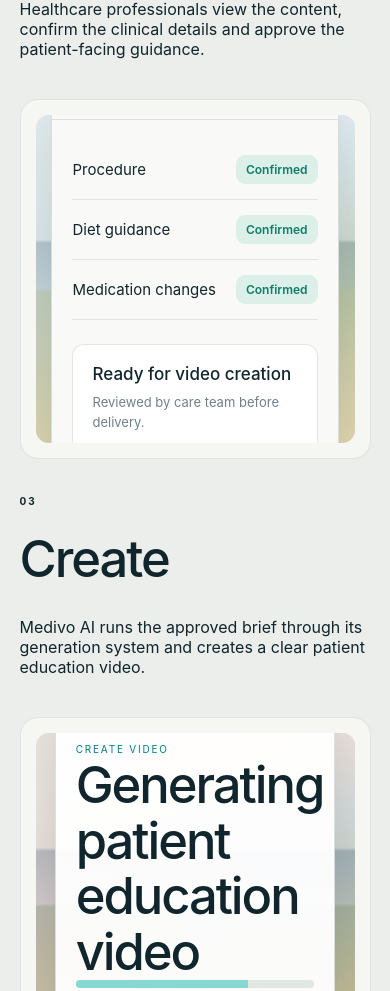
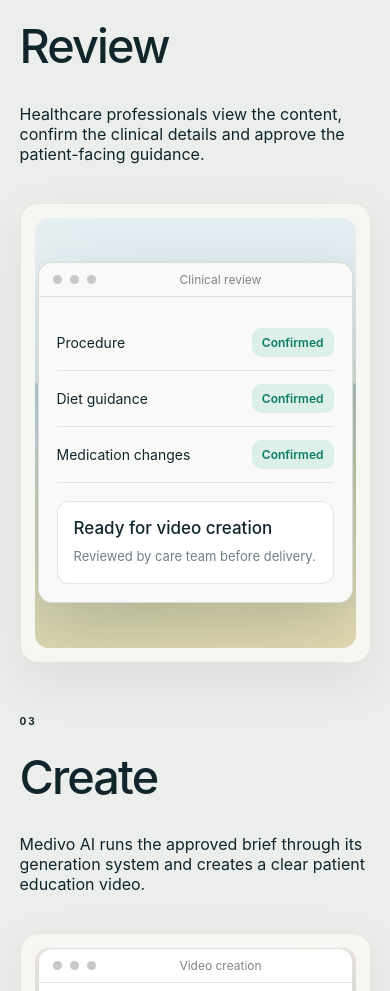
Before and after one commit to STV1222/Medivo-AI-Website, a Next.js app: page / in a window 390 px wide. Shown: the part 4356-5347 px from the top of the page. Built offline with nearby package versions, Linux system fonts and the light colour scheme; a web font is replaced by a local one.

Commit message:
Fix mobile section visual cropping

```diff
--- a/app/globals.css
+++ b/app/globals.css
@@ -399,20 +399,32 @@ to{opacity:1;transform:none}
 .problem-editorial{width:90%;gap:42px}
 .problem-editorial-copy h3{font-size:var(--title-size);margin:0 0 30px}
 .problem-editorial-copy>p:last-child{font-size:var(--body-size)}
-.workflow{padding:78px 5vw 80px}
+.workflow{padding:72px 5vw 76px}
 .workflow-intro{margin:0 0 34px}
 .workflow-body{display:block}
 .workflow-visual{display:none}
-.workflow-copy{display:grid;gap:26px}
-.workflow-copy article{min-height:0;padding:0;display:grid;grid-template-columns:1fr;gap:14px}
-.workflow-copy h3{margin:0;font-size:clamp(38px,13vw,54px)}
+.workflow-copy{display:grid;gap:34px}
+.workflow-copy article{min-height:0;padding:0 0 8px;display:grid;grid-template-columns:1fr;gap:15px}
+.workflow-copy h3{margin:0;font-size:clamp(36px,12vw,48px)}
 .workflow-copy article>p:last-child{font-size:16px;line-height:1.5;max-width:none;margin:0 0 10px}
-.workflow-mobile-showcase{display:block;width:100%;height:360px;min-height:0;border-radius:18px;margin-top:10px}
-.workflow-mobile-showcase .workflow-scene{inset:16px}
-.workflow-browser{width:90%;max-width:330px}
-.browser-body{padding:20px}
-.create-browser{width:88%}
-.scene-deliver img{height:min(82%,310px)!important;max-width:82%!important}
+.workflow-mobile-showcase{display:grid;place-items:center;width:100%;height:auto;min-height:0;padding:14px;border-radius:18px;margin-top:8px;background:#f6f6f2;border:1px solid rgba(16,37,44,.08);box-shadow:0 18px 50px rgba(16,37,44,.08);overflow:hidden}
+.workflow-mobile-showcase:before{display:none}
+.workflow-mobile-showcase .workflow-scene{position:relative;inset:auto;width:100%;height:auto;min-height:340px;opacity:1;transform:none;overflow:hidden;border-radius:14px}
+.workflow-mobile-showcase .scene-prepare,.workflow-mobile-showcase .scene-review{min-height:430px}
+.workflow-mobile-showcase .scene-create{min-height:390px}
+.workflow-mobile-showcase .scene-deliver{min-height:430px}
+.workflow-mobile-showcase .workflow-browser{width:min(100%,315px);max-width:none}
+.workflow-mobile-showcase .workflow-browser,.workflow-mobile-showcase .create-browser{align-self:center}
+.workflow-mobile-showcase .browser-body{padding:18px}
+.workflow-mobile-showcase .select-control{height:42px;font-size:15px}
+.workflow-mobile-showcase .select-menu span{padding:11px 14px;font-size:13px}
+.workflow-mobile-showcase .brief-card{margin-top:18px;padding:16px}
+.workflow-mobile-showcase .review-row{padding:13px 0;font-size:14px}
+.workflow-mobile-showcase .review-note{margin-top:18px;padding:16px}
+.workflow-mobile-showcase .create-browser{width:min(100%,315px)}
+.workflow-mobile-showcase .create-status h3{font-size:clamp(34px,11vw,46px);margin:20px 0 24px}
+.workflow-mobile-showcase .generation-steps{margin-top:24px;gap:12px}
+.workflow-mobile-showcase .scene-deliver img{height:min(88%,360px)!important;max-width:84%!important}
 .step-indicator{display:none}
 .platform-window{height:540px}
 .app-preview{min-height:400px}
@@ -430,12 +442,20 @@ to{opacity:1;transform:none}
 .benefit-mobile-copy strong{font-size:30px}
 .benefit-mobile-copy span{font-size:15px;line-height:1.46}
 .journey{grid-template-columns:1fr}
-.journey-card{min-height:520px;padding:24px;grid-template-rows:56px 300px minmax(90px,auto)}
+.journey-card{min-height:0;padding:22px;grid-template-rows:auto 260px auto;gap:18px}
 .journey-card h3{font-size:28px}
-.journey-card p{font-size:13px}
-.journey-visual{height:300px;margin:20px 0}
-.journey-screen,.journey-video-card,.hospital-workflow{width:92%}
-.iphone-15-frame{width:150px}
+.journey-card>p{font-size:13px;line-height:1.46;margin:0}
+.journey-visual{height:260px;margin:0}
+.journey-screen,.journey-video-card,.hospital-workflow{width:100%;max-width:260px}
+.prep-stack{padding:12px;gap:8px}
+.prep-stack div{padding:10px;font-size:11px}
+.patient-prompt{margin:0 12px 14px;font-size:12px;padding:11px 12px}
+.hospital-workflow{padding:12px;gap:7px}
+.workflow-node{padding:10px}
+.workflow-checklist span{padding:8px 6px}
+.journey-video-card{max-width:248px}
+.video-hero{height:122px}
+.iphone-15-frame{width:136px}
 .comparison-card{min-height:330px;padding:42px 6vw}
 .comparison-card li{font-size:15px}
 .comparison-brand{top:38px;left:6vw;right:6vw}
```
